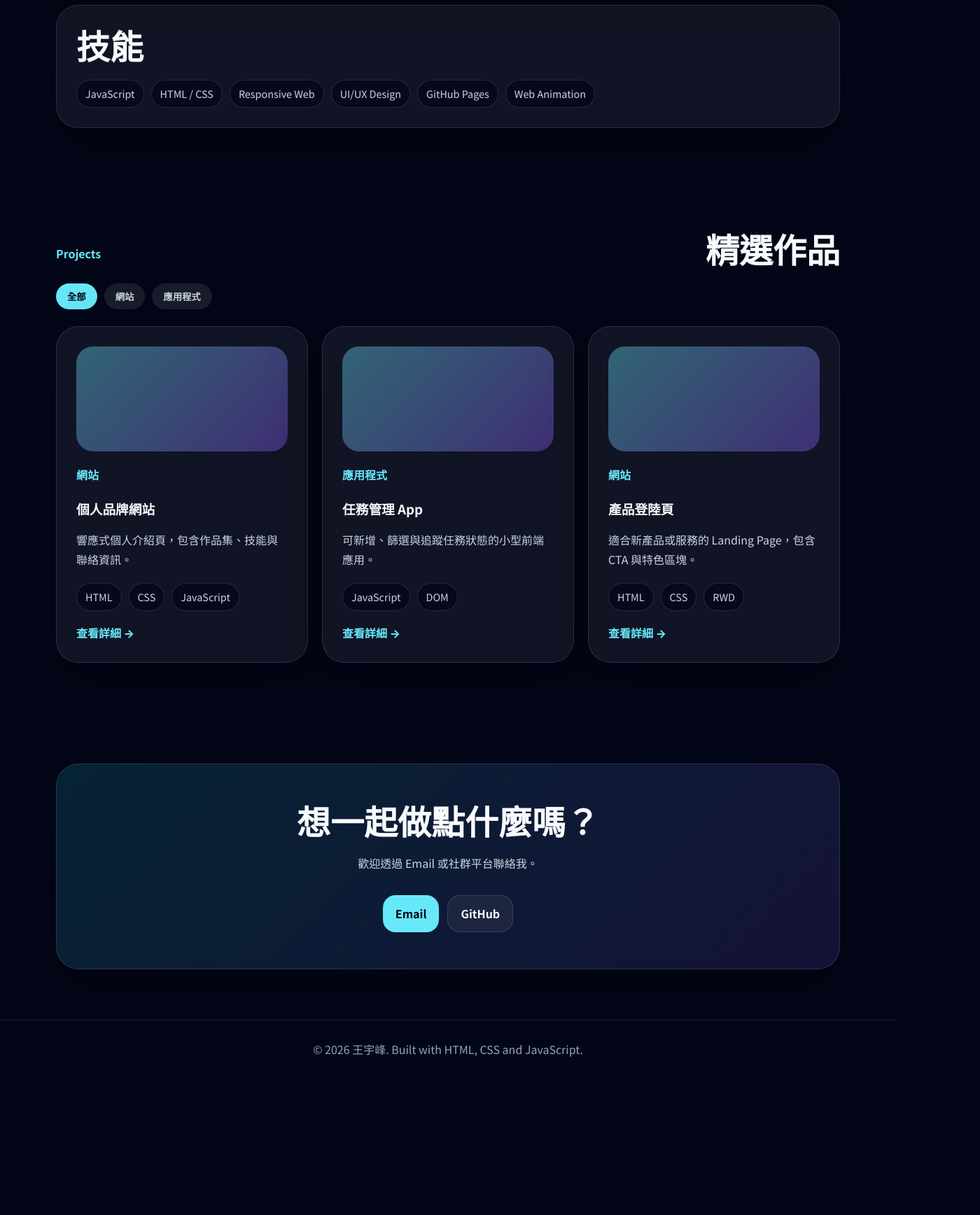
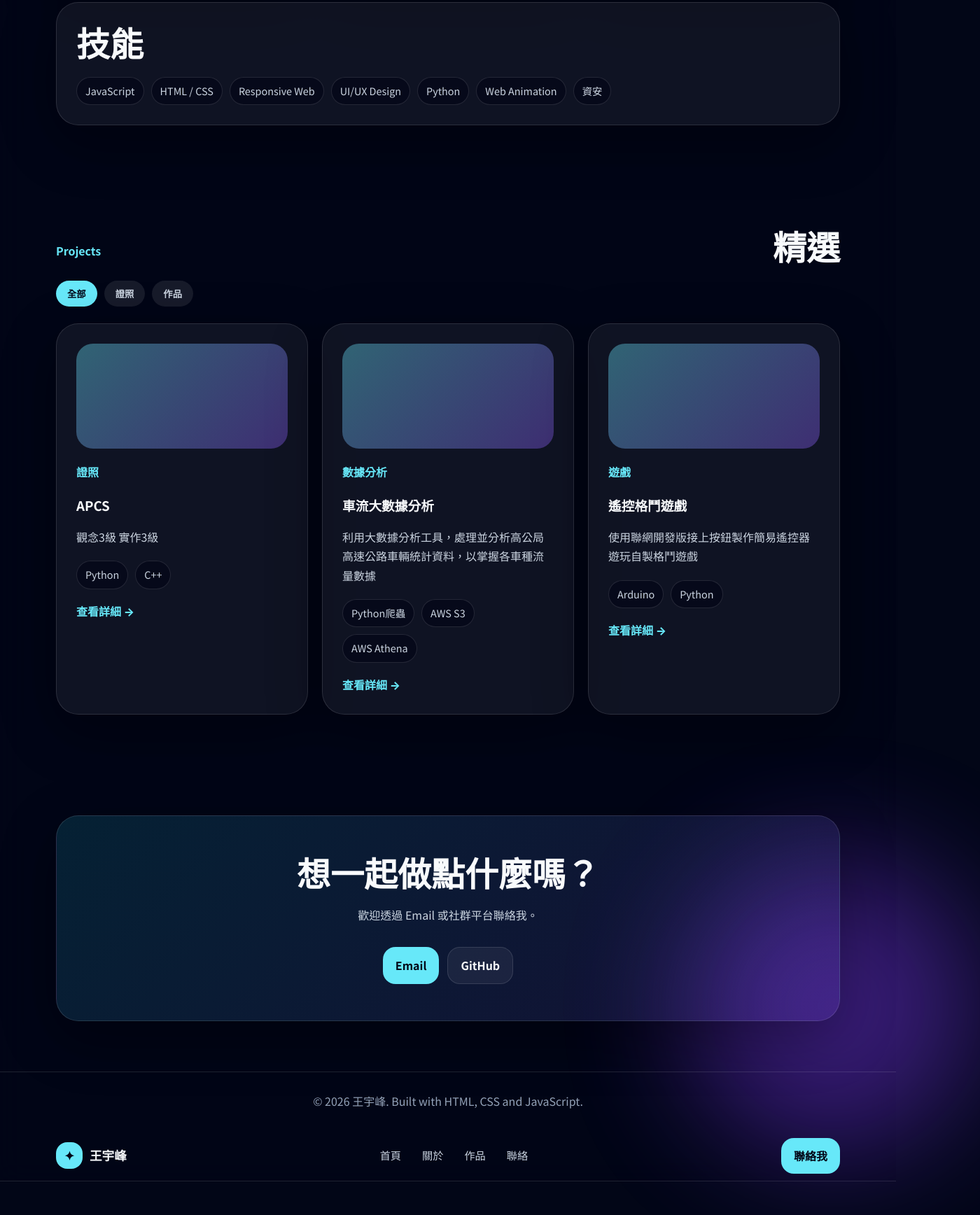
Before and after one commit to YeeAlex2016-gif/my-repository, a plain HTML site: page index.html in a window 1280 px wide. Shown: the part 1061-2797 px from the top of the page at 70% size, 1400 px wide, since content can reach past the window. Before the commit the page ends 2603 px from the top, so only its background shows below. Drawn offline with Linux system fonts and the light colour scheme.

Commit message:
Enhance index.html with new sections and content
Added header, hero section, and project details to index.html.

```diff
--- a/index.html
+++ b/index.html
@@ -1,4 +1,20 @@
 <!doctype html>
+<html lang="zh-Hant">
+<head>
+  <meta charset="UTF-8" />
+  <meta name="viewport" content="width=device-width, initial-scale=1.0" />
+  <meta name="description" content="王宇峰的個人網頁與作品集" />
+  <title>王宇峰｜個人網頁作品集</title>
+  <link rel="preconnect" href="https://fonts.googleapis.com">
+  <link rel="preconnect" href="https://fonts.gstatic.com" crossorigin>
+  <link href="https://fonts.googleapis.com/css2?family=Noto+Sans+TC:wght@400;500;700;900&display=swap" rel="stylesheet">
+  <link rel="stylesheet" href="style.css" />
+</head>
+<body>
+  <div class="background-glow glow-one"></div>
+  <div class="background-glow glow-two"></div>
+
+  <header class="site-header"><!doctype html>
 <html lang="zh-Hant">
 <head>
   <meta charset="UTF-8" />
@@ -31,6 +47,118 @@
       </div>
 
       <a class="nav-cta" href="mailto:1213alex2016@gmail.com">聯絡我</a>
+    </nav>
+  </header>
+
+  <main>
+    <section class="hero container" id="home">
+      <div class="hero-content reveal">
+        <p class="eyebrow">📍 Taichung, Taiwan</p>
+        <h1>嗨，我是 <span>王宇峰</span><br>這是我的個人網頁。</h1>
+        <div class="hero-actions">
+          <a class="button primary" href="#projects">查看作品 →</a>
+          <a class="button secondary" href="resume.pdf" download>下載履歷 ↓</a>
+        </div>
+      </div>
+
+      <aside class="profile-card reveal">
+        <div class="profile-inner">
+          <div class="avatar">王</div>
+          <h2>前端開發 / 個人品牌網站</h2>
+          <div class="stats">
+            <div><strong>3+</strong><small>作品</small></div>
+            <div><strong>6</strong><small>技能</small></div>
+          </div>
+        </div>
+      </aside>
+    </section>
+
+    <section class="container section" id="about">
+      <div class="info-grid">
+        <article class="info-card reveal"><span>⌘</span><h3>技術能力</h3><p>熟悉 JavaScript、元件化開發、互動效果與響應式版面設計。</p></article>
+        <article class="info-card reveal"><span>▣</span><h3>工作方式</h3><p>重視清楚的需求拆解、可維護的程式碼與良好的使用者體驗。</p></article>
+        <article class="info-card reveal"><span>↗</span><h3>持續學習</h3><p>持續精進前端工具鏈、設計系統與網站效能優化。</p></article>
+      </div>
+
+      <div class="skills reveal">
+        <h2>技能</h2>
+        <div class="skill-tags">
+          <span>JavaScript</span><span>HTML / CSS</span><span>Responsive Web</span><span>UI/UX Design</span><span>Python</span><span>Web Animation</span><span>資安</span>
+        </div>
+      </div>
+    </section>
+
+    <section class="container section" id="projects">
+      <div class="section-heading reveal">
+        <p>Projects</p>
+        <h2>精選</h2>
+      </div>
+
+      <div class="filters reveal" id="filters">
+        <button class="active" data-filter="全部">全部</button>
+        <button data-filter="證照">證照</button>
+        <button data-filter="作品">作品</button>
+      </div>
+
+      <div class="project-grid" id="projectGrid">
+        <article class="project-card reveal" data-category="證照">
+          <div class="project-image"></div>
+          <p>證照</p><h3>APCS</h3>
+          <p>觀念3級 實作3級</p>
+          <div class="tech"><span>Python</span><span>C++</span></div>
+          <a href="#">查看詳細 →</a>
+        </article>
+        <article class="project-card reveal" data-category="作品">
+          <div class="project-image"></div>
+          <p>數據分析</p><h3>車流大數據分析</h3>
+          <p>利用大數據分析工具，處理並分析高公局高速公路車輛統計資料，以掌握各車種流量數據</p>
+          <div class="tech"><span>Python爬蟲</span><span>AWS S3</span><span>AWS Athena</span></div>
+          <a href="#">查看詳細 →</a>
+        </article>
+        <article class="project-card reveal" data-category="作品">
+          <div class="project-image"></div>
+          <p>遊戲</p><h3>遙控格鬥遊戲</h3>
+          <p>使用聯網開發版接上按鈕製作簡易遙控器遊玩自製格鬥遊戲</p>
+          <div class="tech"><span>Arduino</span><span>Python</span></div>
+          <a href="#">查看詳細 →</a>
+        </article>
+      </div>
+    </section>
+
+    <section class="container section" id="contact">
+      <div class="contact-card reveal">
+        <h2>想一起做點什麼嗎？</h2>
+        <p>歡迎透過 Email 或社群平台聯絡我。</p>
+        <div class="contact-actions">
+          <a class="button primary" href="mailto:1213alex2016@gmail.com">Email</a>
+          <a class="button secondary" href="https://github.com/YeeAlex2016-gif" target="_blank" rel="noreferrer">GitHub</a>
+          <!-- <a class="button secondary" href="https://www.linkedin.com/in/yourname" target="_blank" rel="noreferrer">LinkedIn</a> -->
+        </div>
+      </div>
+    </section>
+  </main>
+
+  <footer class="footer">© <span id="year"></span> 王宇峰. Built with HTML, CSS and JavaScript.</footer>
+
+  <script src="script.js"></script>
+</body>
+</html>
+    <nav class="nav container">
+      <a class="brand" href="#home" aria-label="回到首頁">
+        <span class="brand-icon">✦</span>
+        <span>王宇峰</span>
+      </a>
+
+      <button class="menu-button" id="menuButton" aria-label="切換選單" aria-expanded="false">☰</button>
+
+      <div class="nav-links" id="navLinks">
+        <a href="#home">首頁</a>
+        <a href="#about">關於</a>
+        <a href="#projects">作品</a>
+        <a href="#contact">聯絡</a>
+      </div>
+
+      <a class="nav-cta" href="mailto:your.email@example.com">聯絡我</a>
     </nav>
   </header>
 
@@ -83,8 +211,8 @@
 
       <div class="filters reveal" id="filters">
         <button class="active" data-filter="全部">全部</button>
-        <button data-filter="網站">網站</button>
-        <button data-filter="應用程式">應用程式</button>
+        <button data-filter="證照">證照</button>
+        <button data-filter="作品">作品</button>
       </div>
 
       <div class="project-grid" id="projectGrid">
```
